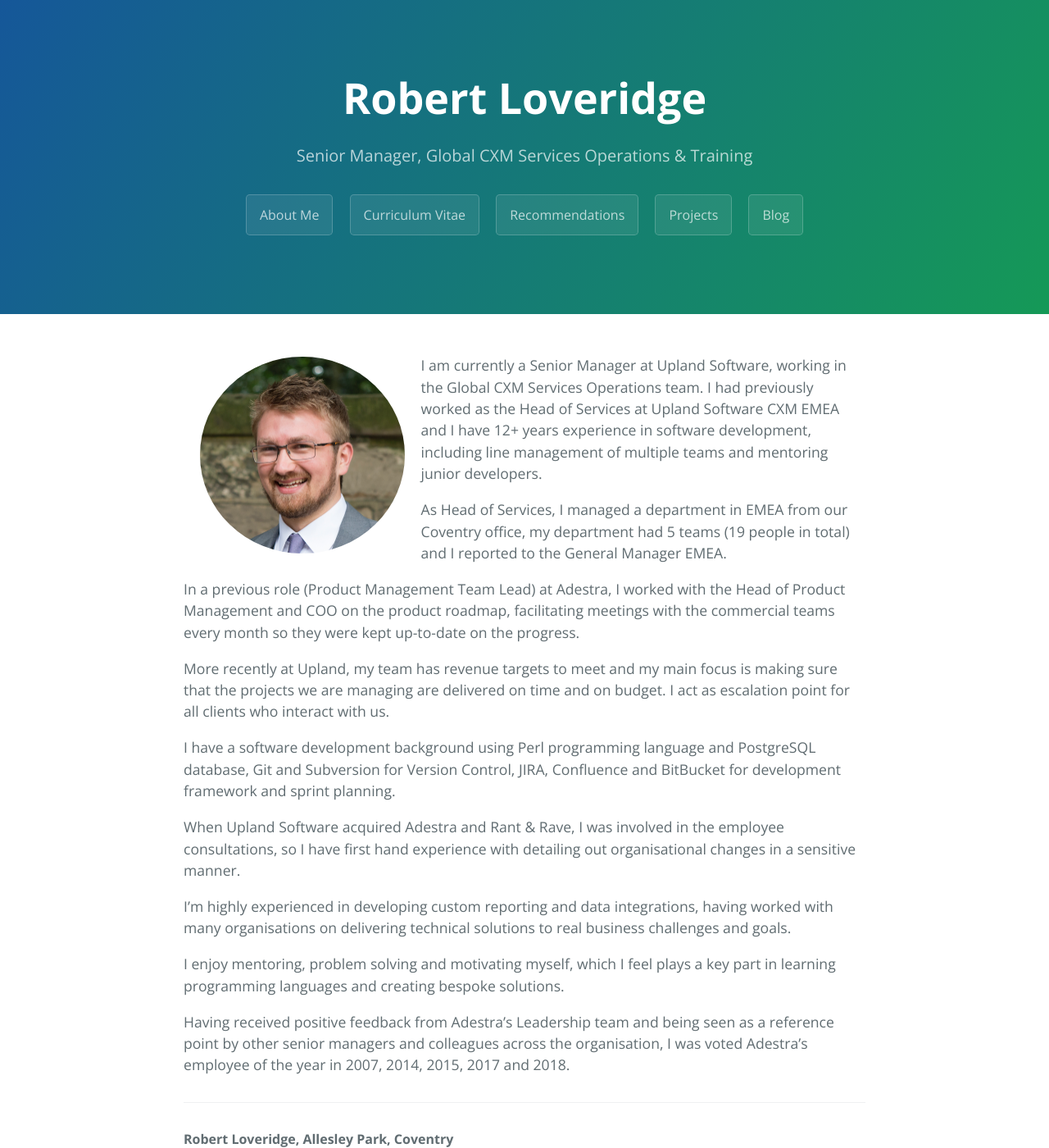
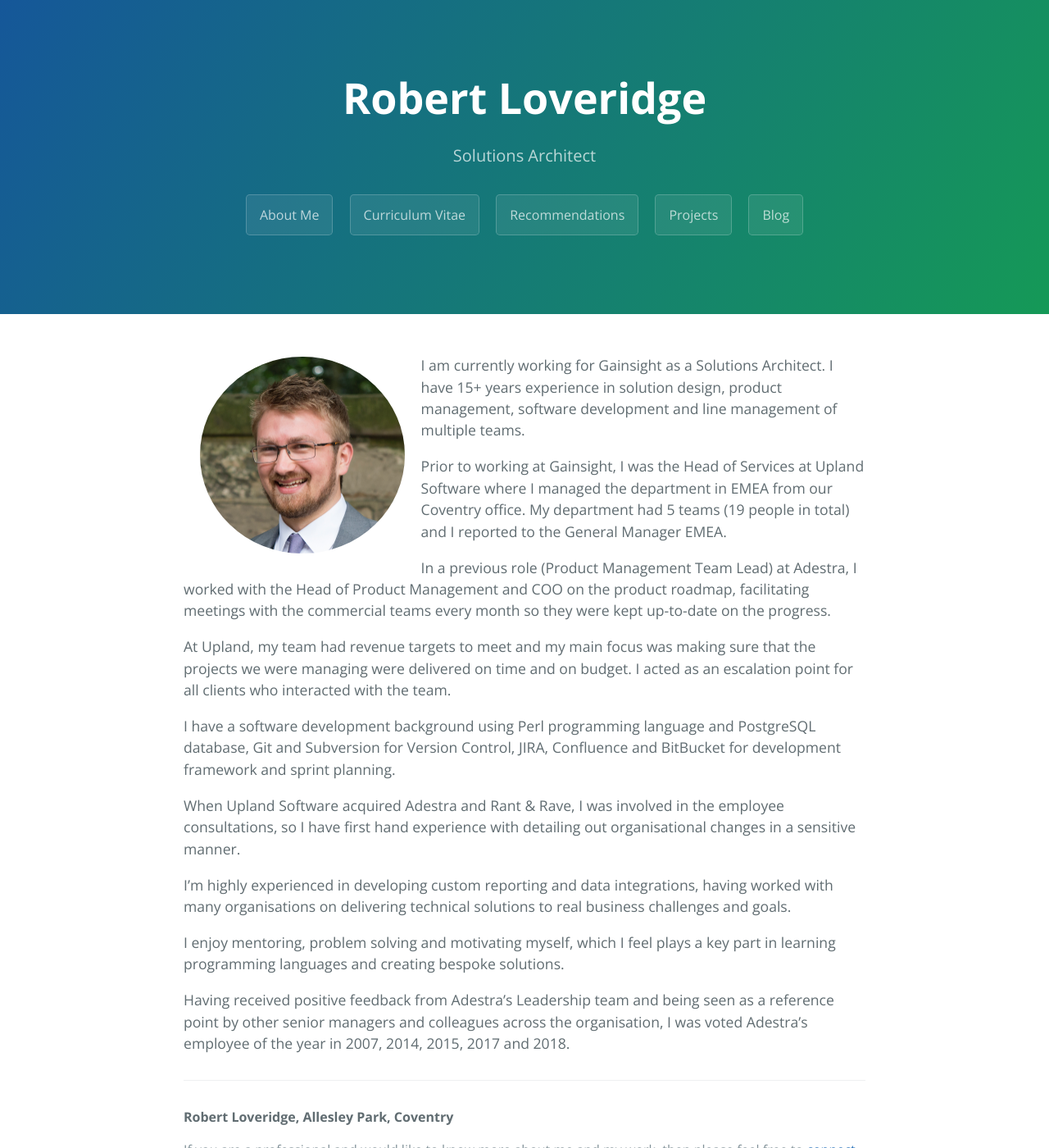
Before and after one commit to robertloveridge/robertloveridge.github.io, a Jekyll site: the page built from _pages/01_about.md, in a window 1280 px wide and 1400 px high. Shown: the whole window at 82% size. Built offline with Jekyll 4.4.1, drawn with Linux system fonts in a browser that asks for light colours.

Commit message:
Added Gainsight role to the site

```diff
--- a/_config.yml
+++ b/_config.yml
@@ -1,6 +1,6 @@
 # Setup
 title:        Robert Loveridge
-tagline:      Senior Manager, Global CXM Services Operations & Training
+tagline:      Solutions Architect
 baseurl:      ""
 paginate:     1
 
--- a/_pages/01_about.md
+++ b/_pages/01_about.md
@@ -6,13 +6,13 @@ permalink: /about/
 
 <img src="../images/me.png" alt="Robert Loveridge" style="border-radius: 50%; width: 30%; float:left; margin: 20px;">
 
-I am currently a Senior Manager at Upland Software, working in the Global CXM Services Operations team. I had previously worked as the Head of Services at Upland Software CXM EMEA and I have 12+ years experience in software development, including line management of multiple teams and mentoring junior developers.
+I am currently working for Gainsight as a Solutions Architect. I have 15+ years experience in solution design, product management, software development and line management of multiple teams.
 
-As Head of Services, I managed a department in EMEA from our Coventry office, my department had 5 teams (19 people in total) and I reported to the General Manager EMEA.
+Prior to working at Gainsight, I was the Head of Services at Upland Software where I managed the department in EMEA from our Coventry office. My department had 5 teams (19 people in total) and I reported to the General Manager EMEA.
 
 In a previous role (Product Management Team Lead) at Adestra, I worked with the Head of Product Management and COO on the product roadmap, facilitating meetings with the commercial teams every month so they were kept up-to-date on the progress.
 
-More recently at Upland, my team has revenue targets to meet and my main focus is making sure that the projects we are managing are delivered on time and on budget. I act as escalation point for all clients who interact with us.
+At Upland, my team had revenue targets to meet and my main focus was making sure that the projects we were managing were delivered on time and on budget. I acted as an escalation point for all clients who interacted with the team.
 
 I have a software development background using Perl programming language and PostgreSQL database, Git and Subversion for Version Control, JIRA, Confluence and BitBucket for development framework and sprint planning.
 
```
Also changed, not shown: _pages/02_curriculum_vitae.md (+7 -1 lines).
